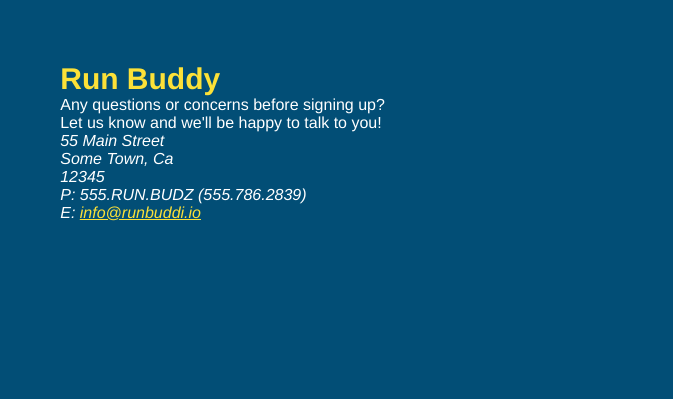
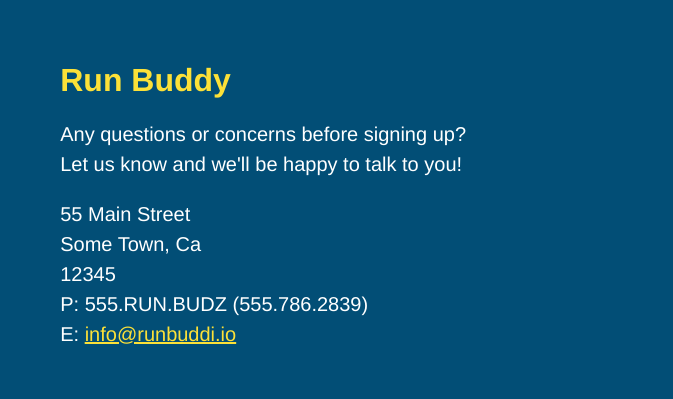
Before and after one commit to nHur2004/run-buddy, a plain HTML site: page index.html in a window 1280 px wide. Shown: the part 4157-4556 px from the top of the page, 607-1280 px from the left. Drawn offline with Linux system fonts and the light colour scheme.

Commit message:
reach out section

```diff
--- a/assets/css/style.css
+++ b/assets/css/style.css
@@ -284,7 +284,20 @@ section div h3 {
     color: #ffffff;
 }
 
-.contact-info div h3,
+.contact-info div h3 {
+    color: #fce138;
+    font-size: 32px;
+}
+
+.contact-info p,
+.contact-info address {
+    margin: 20px 0;
+    line-height: 1.5;
+    font-size: 20px;
+    font-style: normal;
+}
+
 .contact-info div a {
     color: #fce138;
 }
+/* reach out styles end */
```
